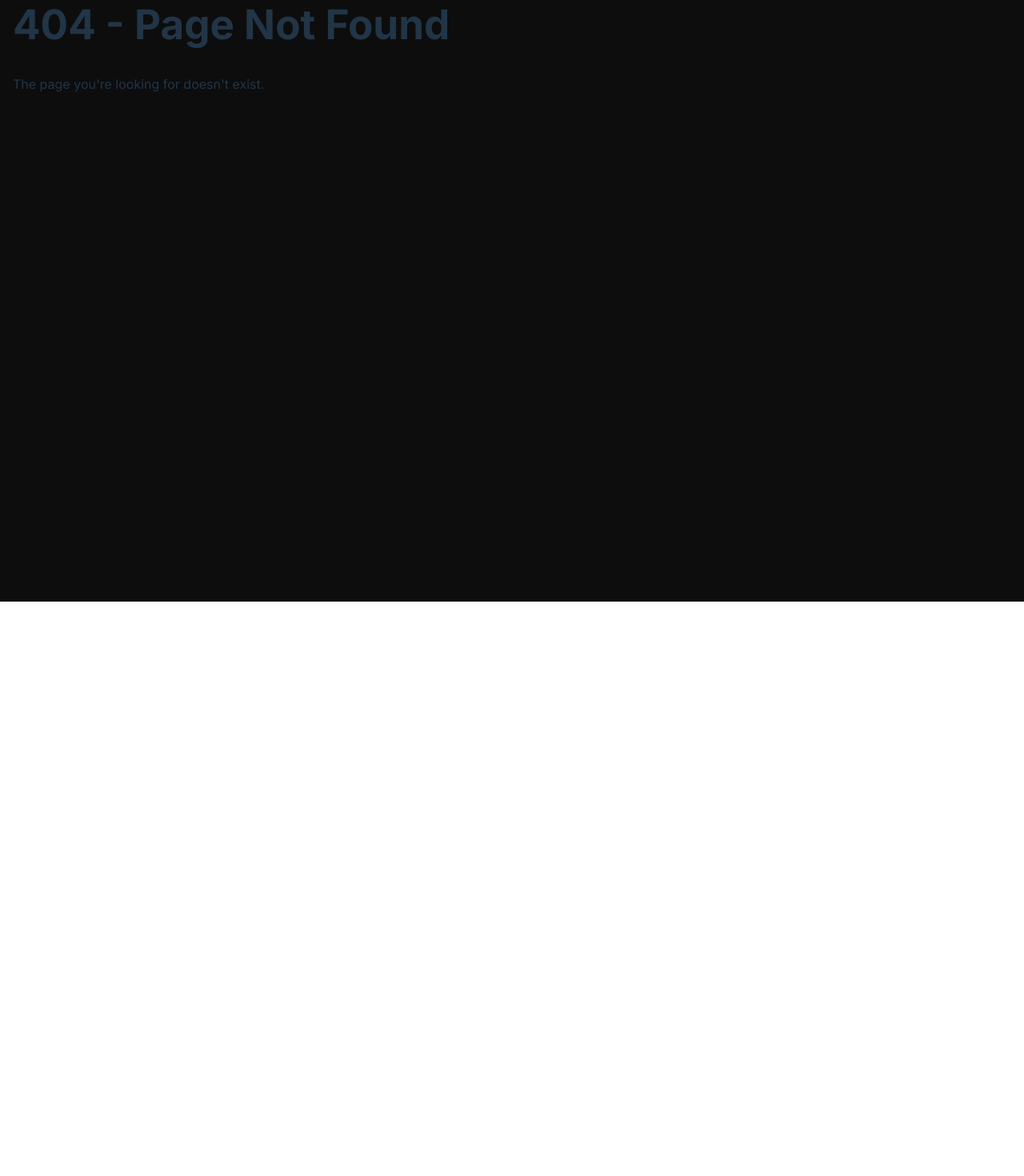
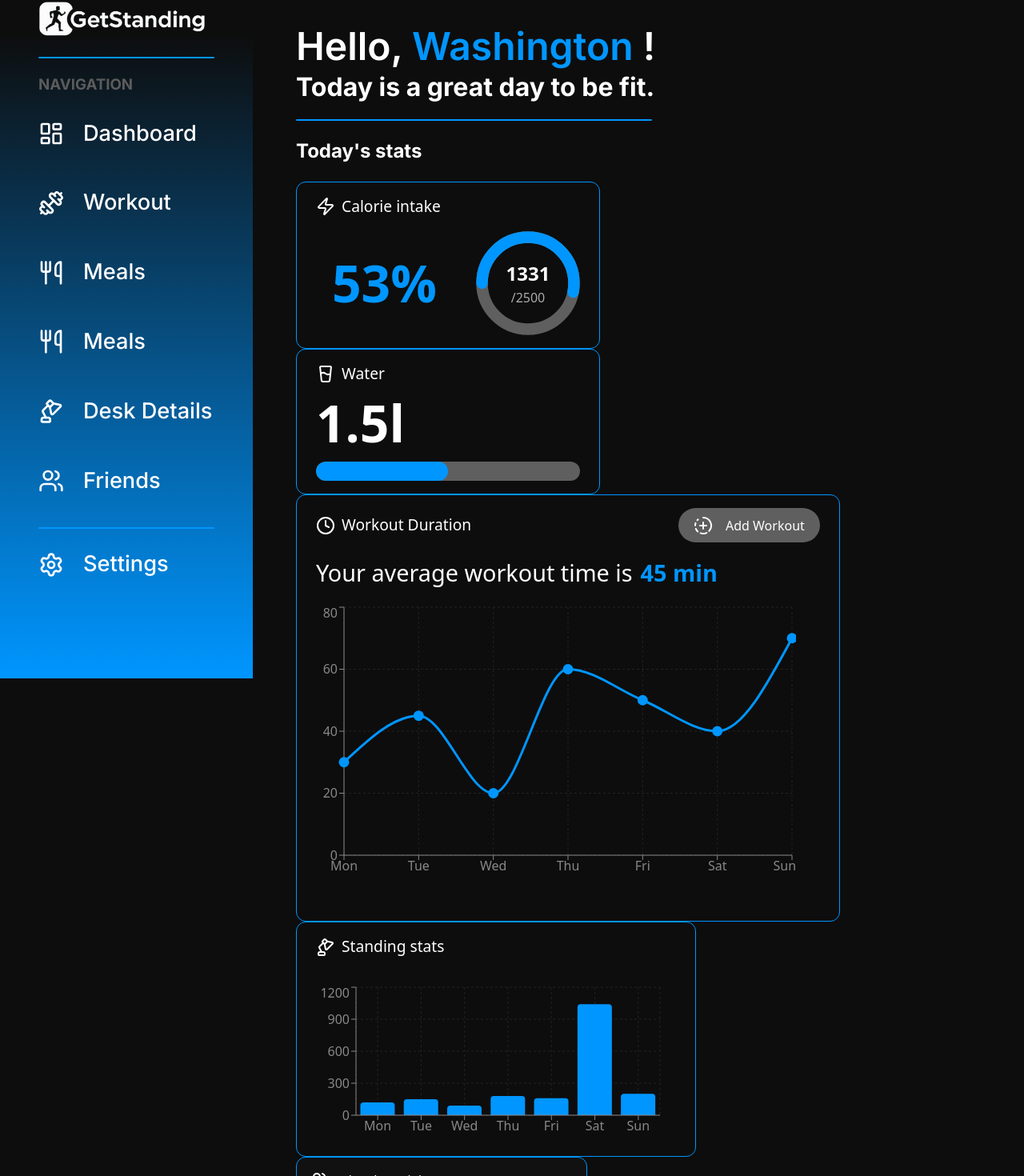
Before and after one commit to vladi245/WebFrontend-group8, a React (Vite) app: page /dashboard in a window 1280 px wide. Before the commit this address led to /error. Shown: the part 48-1518 px from the top of the page at 80% size. Before the commit the page ends 800 px from the top, so only its background shows below. Built offline with nearby package versions, Linux system fonts and the light colour scheme.

Commit message:
(SG-35)feat: add dashboard page

```diff
--- a/src/App.tsx
+++ b/src/App.tsx
@@ -6,6 +6,7 @@ import Login from './pages/Login'
 import SignUp from './pages/SignUp'
 import AboutUs from './pages/AboutUs'
 import Settings from './pages/Settings'
+import Dashboard from './pages/Dashboard'
 
 function App() {
 
@@ -18,6 +19,7 @@ function App() {
           <Route path="/sign-up" element={<SignUp />} />
           <Route path="/error" element={<ErrorPage />} />
           <Route path="/about" element={<AboutUs />} />
+          <Route path="/dashboard" element={<Dashboard />} />
           <Route path="/settings" element={<Settings />} />
           <Route path="*" element={<Navigate to="/error" replace />} />
 
--- a/src/index.css
+++ b/src/index.css
@@ -1,7 +1,7 @@
 @import url('https://fonts.googleapis.com/css2?family=Inter:ital,opsz,wght@0,14..32,100..900;1,14..32,100..900&display=swap');
 
 :root {
-  font-family: Inter, sans-serif;
+  font-family: 'Inter', sans-serif;
   line-height: 1.5;
   font-weight: 400;
 
--- /dev/null
+++ b/src/pages/Dashboard/index.tsx
@@ -0,0 +1,65 @@
+import Navbar from '../../components/NavbarVertical/Navbar';
+import Greeting from '../../components/ui/Greeting/Greetings';
+import Seperator from '../../components/ui/Seperator/Seperator';
+
+import CalorieIntake from '../../components/CalorieIntake/CalorieIntake';
+import WaterCard from '../../components/WaterCard/WaterCard';
+import WorkoutCard from '../../components/WorkoutCard/WorkoutCard';
+
+import StandingStats from '../../components/StandingStatsCard/StandingStatsCard';
+import FriendsActivity from '../../components/FriendsActivity/FriendsActivity';
+import WorkoutStatsCard from '../../components/WorkoutStatsCard/WorkoutStatsCard';
+
+export default function Home() {
+    return (
+        <>
+            <Navbar />
+            <div style={{ marginLeft: '350px', padding: '20px' }}>
+                <Greeting name='Washington '/>
+                <div style={{ width: '50%' }}>
+                    <Seperator variant="accent"/>
+                </div>
+                <h2 style={{ color: 'white', marginTop: '20px' }}>Today's stats</h2>
+                <CalorieIntake current={1331} goal={2500} />
+                <WaterCard current={1.5} goal={3} />
+                <WorkoutCard data={[
+                    { day: 'Mon', minutes: 30 },
+                    { day: 'Tue', minutes: 45 },
+                    { day: 'Wed', minutes: 20 },
+                    { day: 'Thu', minutes: 60 },
+                    { day: 'Fri', minutes: 50 },
+                    { day: 'Sat', minutes: 40 },
+                    { day: 'Sun', minutes: 70 },
+                ]} />
+                <StandingStats data={[
+                    { day: 'Mon', minutes: 120 },
+                    { day: 'Tue', minutes: 150 },
+                    { day: 'Wed', minutes: 90 },
+                    { day: 'Thu', minutes: 180 },
+                    { day: 'Fri', minutes: 160 },
+                    { day: 'Sat', minutes: 1040 },
+                    { day: 'Sun', minutes: 200 },
+                ]} />
+
+                <FriendsActivity activities={[
+                    {
+                    id: 1,
+                    username: 'washington',
+                    action: 'added a new activity',
+                    timeAgo: '10m ago',
+                    },
+                    {
+                    id: 2,
+                    username: 'gmail',
+                    action: 'reached the goal',
+                    timeAgo: '17m ago',
+                    },
+
+                ]}/>
+
+                <WorkoutStatsCard calories={1560} />;
+
+            </div>
+        </>
+    );
+};
```
